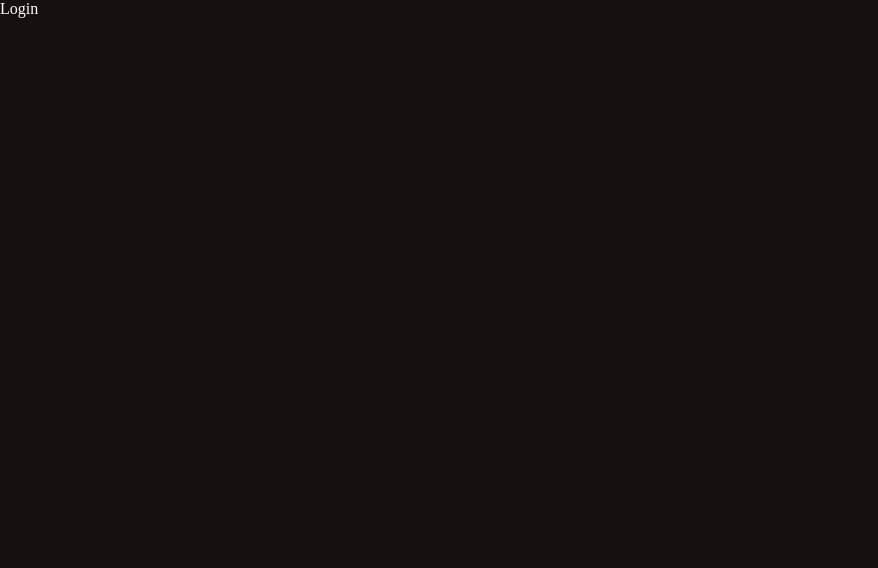
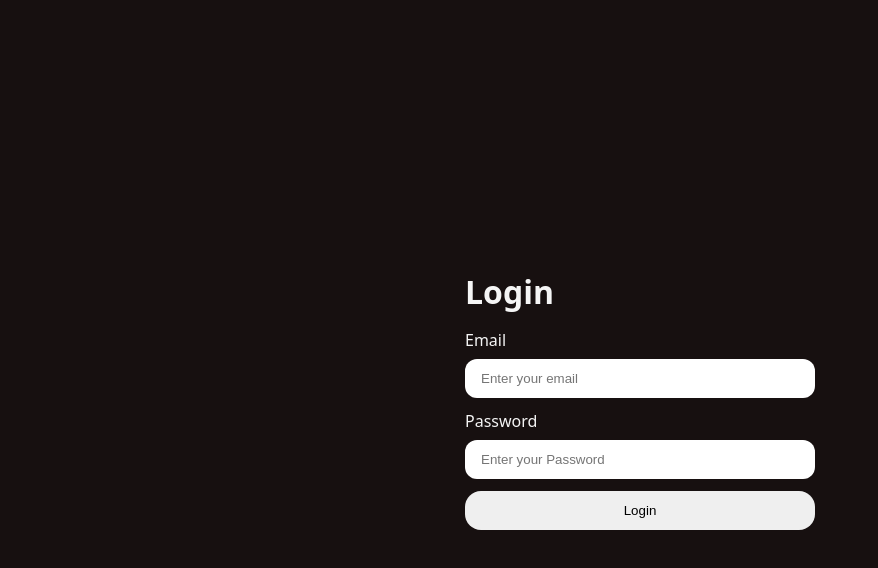
Before and after one commit to Himanshu116k/Smart_Ai_Resume_Checker, a React app in the folder Frontend/: page /login in a window 1280 px wide. Shown: the top 568 px of the page, without its empty margins (0-878 px from the left). Built offline with nearby package versions, Linux system fonts and the light colour scheme; the HTML template or start-up script is replaced by a standard one.

Commit message:
small work on fontend

```diff
--- /dev/null
+++ b/Frontend/src/features/auth/auth.form.scss
@@ -0,0 +1,38 @@
+main{
+    min-height: 100vh;
+    width: 100%;
+    display: flex;
+    justify-content: center;
+    align-items: center;
+
+    .from-container{
+        min-width: 350px;
+        display: flex;
+        flex-direction: column;
+        gap:1rem
+;
+    }
+
+    .input-group{
+        display: flex;
+        flex-direction: column;
+        gap:0.5rem
+    }
+
+
+
+
+    form{
+
+        display: flex;
+        flex-direction: column;
+        gap: 0.75rem;
+    }
+    input{
+        border: none;
+        outline: none;
+        padding-inline: 1rem;
+        padding-block:0.75rem;
+        border-radius: 0.75rem;
+    }
+}
--- a/Frontend/src/features/auth/pages/Login.jsx
+++ b/Frontend/src/features/auth/pages/Login.jsx
@@ -1,10 +1,24 @@
-import React from 'react'
-
+import "../../auth/auth.form.scss"
 const Login = () => {
   return (
-    <div style={{color:"white"}}>
-      Login
+   <main>
+    <div className="from-container">
+      <h1>Login</h1>
+      <form>
+        <div className="input-group">
+          <label htmlFor="email">Email</label>
+          <input type="email" id="email" name="email" placeholder="Enter your email" />
+
+        </div>
+        <div className="input-group">
+          <label htmlFor="password">Password</label>
+          <input type="password" id="password" name="password" placeholder="Enter your Password" />
+
+        </div>
+        <button className='button primary-button '>Login</button>
+      </form>
     </div>
+   </main>
   )
 }
 
--- a/Frontend/src/style.scss
+++ b/Frontend/src/style.scss
@@ -1,3 +1,7 @@
+@use "./style/button.scss";
+
+
+
 *{
     margin: 0%;
     padding: 0%;
@@ -5,5 +9,8 @@
 }
 
 body,#root{
+    width: 100%;
+    color: whitesmoke;
+    font-family: system-ui, -apple-system, BlinkMacSystemFont, 'Segoe UI', Roboto, Oxygen, Ubuntu, Cantarell, 'Open Sans', 'Helvetica Neue', sans-serif;
     background-color: #171010;
 }
--- /dev/null
+++ b/Frontend/src/style/button.scss
@@ -0,0 +1,7 @@
+.button{
+    border: none;
+    outline: none;
+    padding-inline: 1rem1.5rem;
+    padding-block: 0.75rem;
+    border-radius: 1rem;
+}
```
